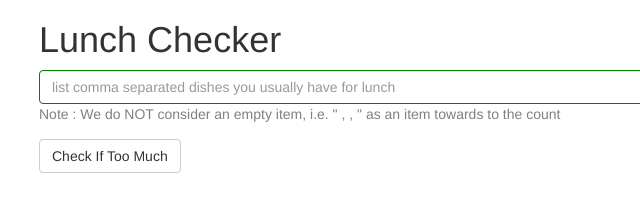
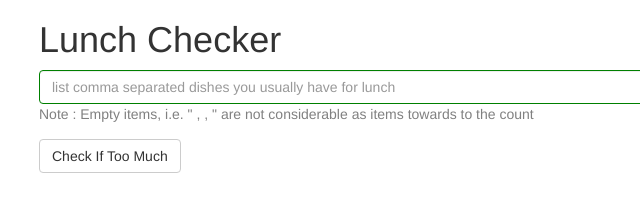
Before and after one commit to ahmhekal/AngularJS_Assignment1, a plain HTML site: page index.html in a window 1280 px wide. Shown: the full height of the page, 31-671 px from the left. Drawn offline with Linux system fonts and the light colour scheme.

Commit message:
Update index.html

```diff
--- a/index.html
+++ b/index.html
@@ -19,7 +19,7 @@
              ng-model = 'str'
              placeholder="list comma separated dishes you usually have for lunch"
              class="form-control">
-             <p style = "color:gray">Note : We do NOT consider an empty item, i.e. " , , " as an item towards to the count </p>
+             <p style = "color:gray">Note : Empty items, i.e. " , , " are not considerable as items towards to the count </p>
          </div>
          <div class="form-group">
              <button class="btn btn-default" ng-click = "DisplayMsg();">Check If Too Much</button>
```
